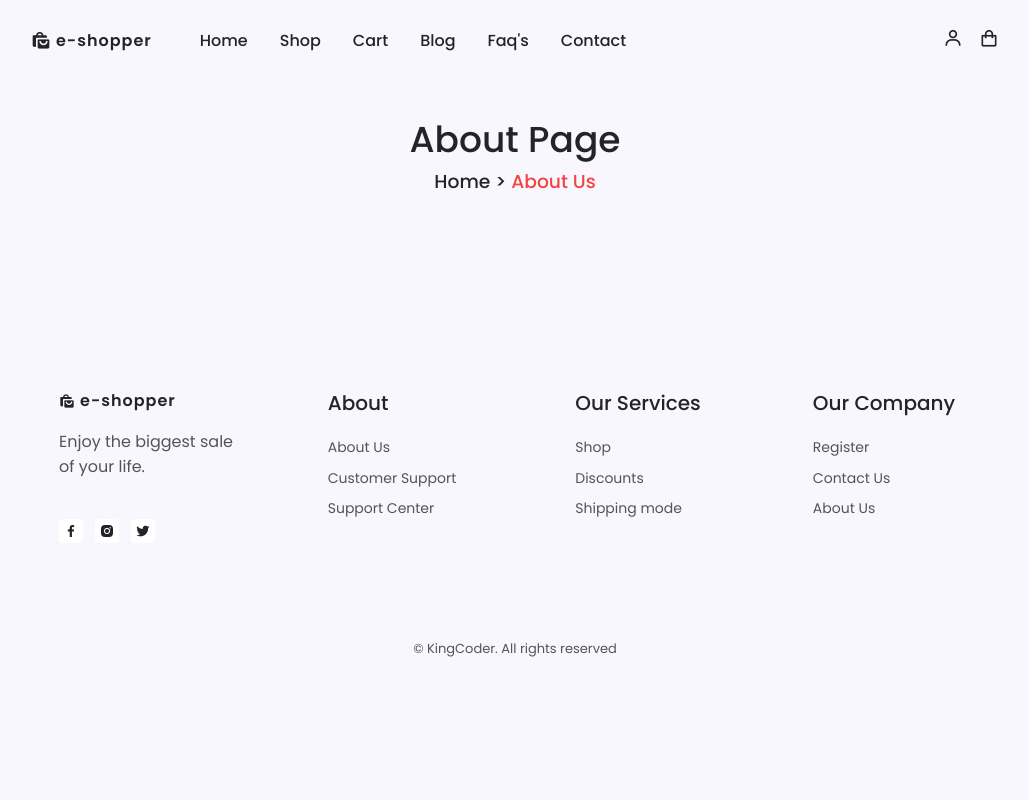
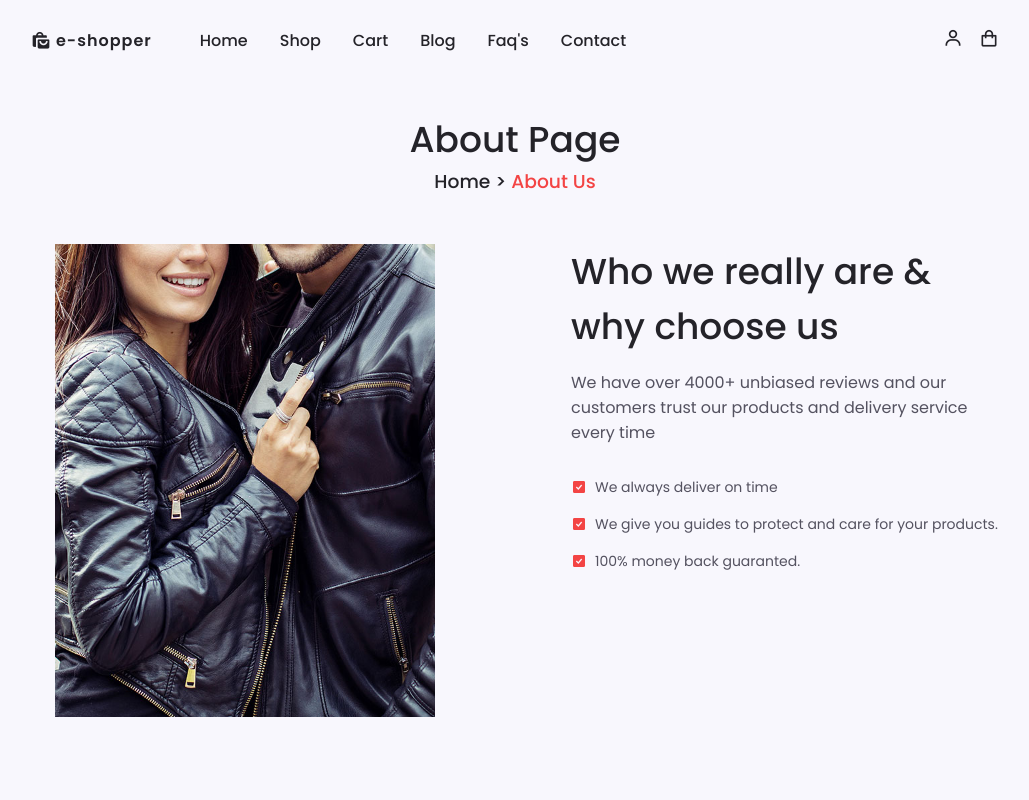
Before and after one commit to azimjonking/Clothe-Shop, a plain HTML site: page about.html in a window 1280 px wide. Shown: the top 800 px of the page, without its empty margins (125-1154 px from the left). Drawn offline with nearby package versions, Linux system fonts and the light colour scheme.

Commit message:
about page is done

```diff
--- a/about.html
+++ b/about.html
@@ -204,7 +204,31 @@
             <h3 class="breadcrumb__subtitle">Home > <span>About Us</span></h3>
 
             <div class="about__container grid">
+                <img src="assets/img/about-img.jpg" alt="" class="about__img">
 
+                <div class="about__data">
+                    <h2 class="section__title about__title">
+                        Who we really are & <br> why choose us
+                    </h2>
+
+                    <p class="about__description">
+                        We have over 4000+ unbiased reviews and our customers trust our products and delivery service every time
+                    </p>
+                    <div class="about__details">
+                        <p class="about__details-description">
+                            <i class="bx bxs-check-square about__details-icon"></i>
+                            We always deliver on time
+                        </p>
+                        <p class="about__details-description">
+                            <i class="bx bxs-check-square about__details-icon"></i>
+                            We give you guides to protect and care for your products.
+                        </p>
+                        <p class="about__details-description">
+                            <i class="bx bxs-check-square about__details-icon"></i>
+                            100% money back guaranted.
+                        </p>
+                    </div>
+                </div>
             </div>
         </section>
     </main>
--- a/assets/css/style.css
+++ b/assets/css/style.css
@@ -710,7 +710,41 @@ input {
 
 
 /*=============== ABOUT PAGE ===============*/
-
+.about__container {
+    grid-template-columns: repeat(2, 1fr);
+    column-gap: 7rem;
+}
+
+.about__img {
+    width: 380px;
+    justify-self: center;
+}
+
+.about__title {
+    margin-bottom: var(--mb-1);
+    text-align: left;
+}
+
+.about__description {
+    margin-bottom: var(--mb-2);
+}
+
+.about__details {
+    display: grid;
+    row-gap: 1rem;
+}
+
+.about__details-description {
+    display: inline-flex;
+    column-gap: .5rem;
+    font-size: var(--small-font-size);
+}
+
+.about__details-icon {
+    font-size: 1rem;
+    color: var(--first-color);
+    margin-top: .15rem;
+}
 
 /*=============== BLOG PAGE ===============*/
 .blog__container {
@@ -1344,7 +1378,15 @@ input {
     }
     /* contact page end */
 
-
+    /* about page start */
+    .about__container {
+        column-gap: 4rem;
+    }
+
+    .about__img {
+        width: 280px;
+    }
+    /* about page end */
 
 }
 
@@ -1453,6 +1495,14 @@ input {
     }
     /* faq's page end */
 
+    /* about page start */
+    .about__container {
+        grid-template-columns: 1fr;
+        row-gap: 2rem;
+    }
+    /* about page end */
+
+
     .footer__container {
         grid-template-columns: 1fr;
         row-gap: 2rem;
```
